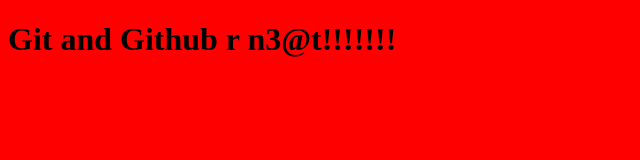
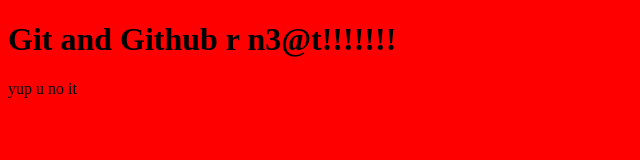
Before and after one commit to b3an5/git-and-github-intro, a plain HTML site: page index.html in a window 1280 px wide. Shown: the full height of the page, 0-640 px from the left. Drawn offline with Linux system fonts and the light colour scheme.

Commit message:
Add paragraph to our body

```diff
--- a/index.html
+++ b/index.html
@@ -5,5 +5,6 @@
 </head>
 <body>
   <h1>Git and Github r n3@t!!!!!!!</h1>
+  <p>yup u no it</p>
 </body>
 </html>
```
